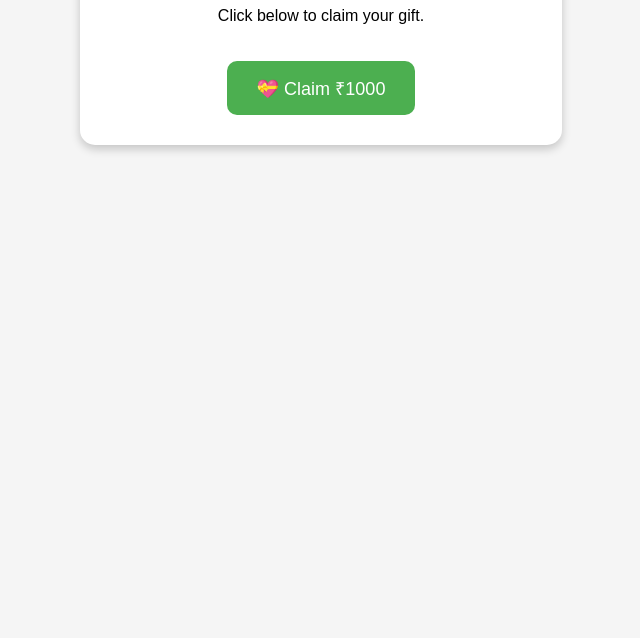
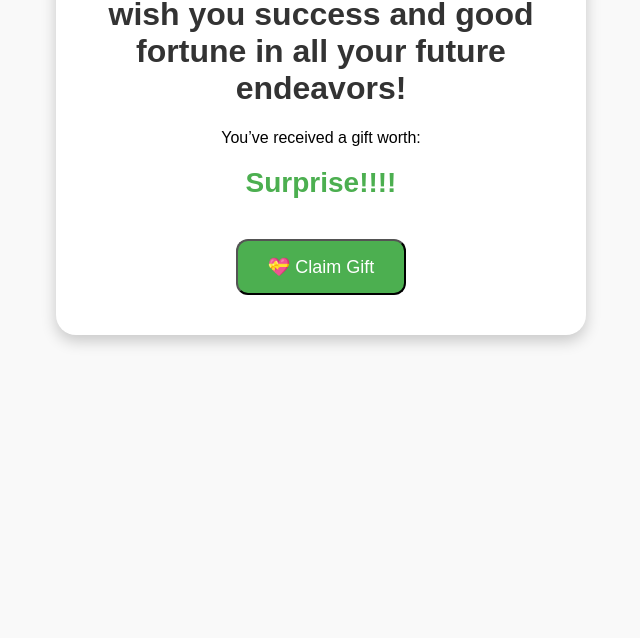
Before and after one commit to Anoosha-2804/adieu_gator, a plain HTML site: page Trial.html in a window 1280 px wide. Shown: the part 162-800 px from the top of the page, without its empty margins (319-959 px from the left). Drawn offline with Linux system fonts and the light colour scheme.

Commit message:
Add files via upload

```diff
--- a/Trial.html
+++ b/Trial.html
@@ -7,15 +7,26 @@
     body {
       font-family: Arial, sans-serif;
       text-align: center;
-      padding: 50px;
-      background: #f5f5f5;
+      background: #f9f9f9;
+      margin: 0;
+      padding: 0;
     }
     .card {
-      background: white;
-      border-radius: 15px;
-      box-shadow: 0 4px 10px rgba(0,0,0,0.2);
-      padding: 30px;
-      display: inline-block;
+      background: #fff;
+      border-radius: 20px;
+      box-shadow: 0 6px 15px rgba(0,0,0,0.2);
+      padding: 40px;
+      margin: 60px auto;
+      max-width: 450px;
+    }
+    h1 {
+      color: #333;
+    }
+    .amount {
+      font-size: 28px;
+      font-weight: bold;
+      color: #4CAF50;
+      margin: 20px 0;
     }
     .btn {
       display: inline-block;
@@ -24,21 +35,42 @@
       font-size: 18px;
       color: white;
       background: #4CAF50;
-      border-radius: 10px;
+      border-radius: 12px;
       text-decoration: none;
+      cursor: pointer;
+      transition: background 0.3s ease;
     }
     .btn:hover {
       background: #45a049;
+    }
+    .hidden-message {
+      display: none;
+      margin-top: 25px;
+      font-size: 20px;
+      font-weight: bold;
+      color: #e91e63;
     }
   </style>
 </head>
 <body>
   <div class="card">
-    <h1>🎉 A Special Gift for You 🎉</h1>
-    <p>Click below to claim your gift.</p>
-    <a class="btn" href="upi://pay?pa=anuanuragi-2@okicici&pn=Anoosha%20Bhat&am=1&cu=INR">
-      💝 Claim ₹1000
-    </a>
+    <h1>from your favourite team! We wish you success and good fortune in all your future endeavors! </h1>
+    <p>You’ve received a gift worth:</p>
+    <div class="amount">Surprise!!!!</div>
+
+    <!-- Claim Button -->
+    <button class="btn" onclick="showMessage()">💝 Claim Gift</button>
+
+    <!-- Hidden message -->
+    <div id="message" class="hidden-message">
+      🎊 Congratulations! You have successfully claimed your gift 🎊 Go check your GPAY
+    </div>
   </div>
+
+  <script>
+    function showMessage() {
+      document.getElementById("message").style.display = "block";
+    }
+  </script>
 </body>
 </html>
```
